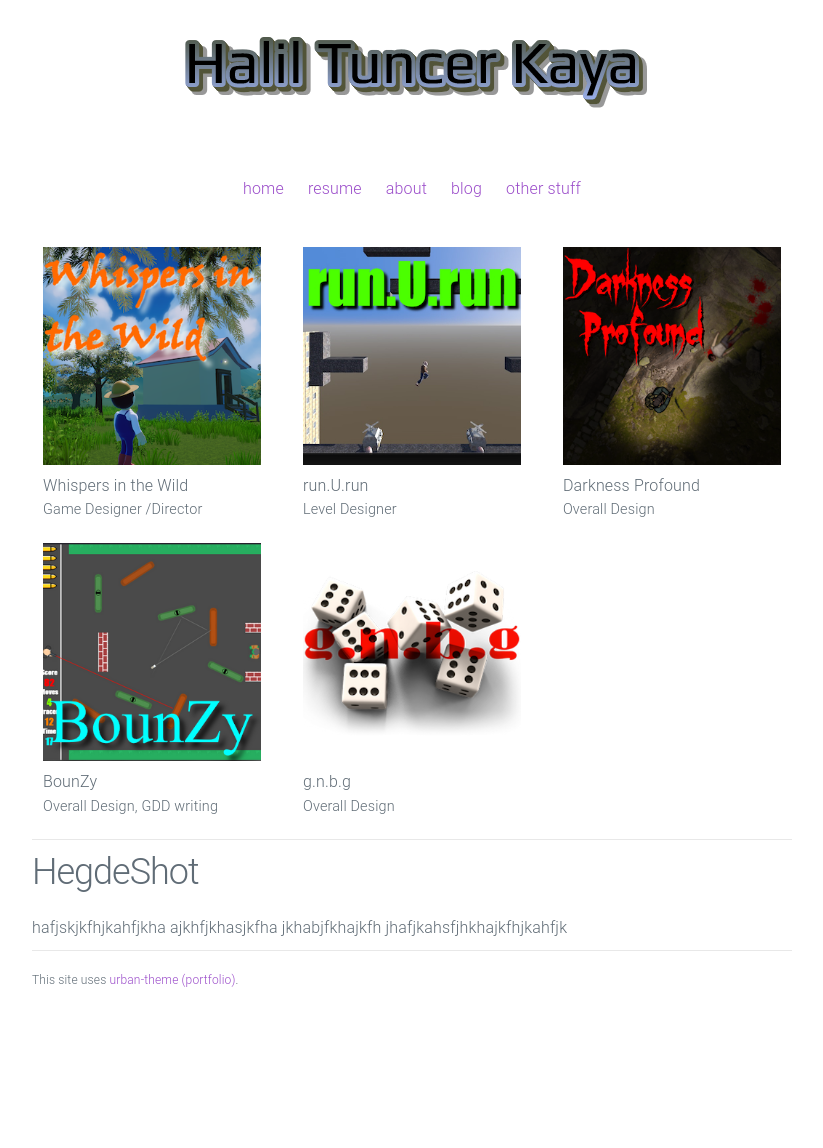
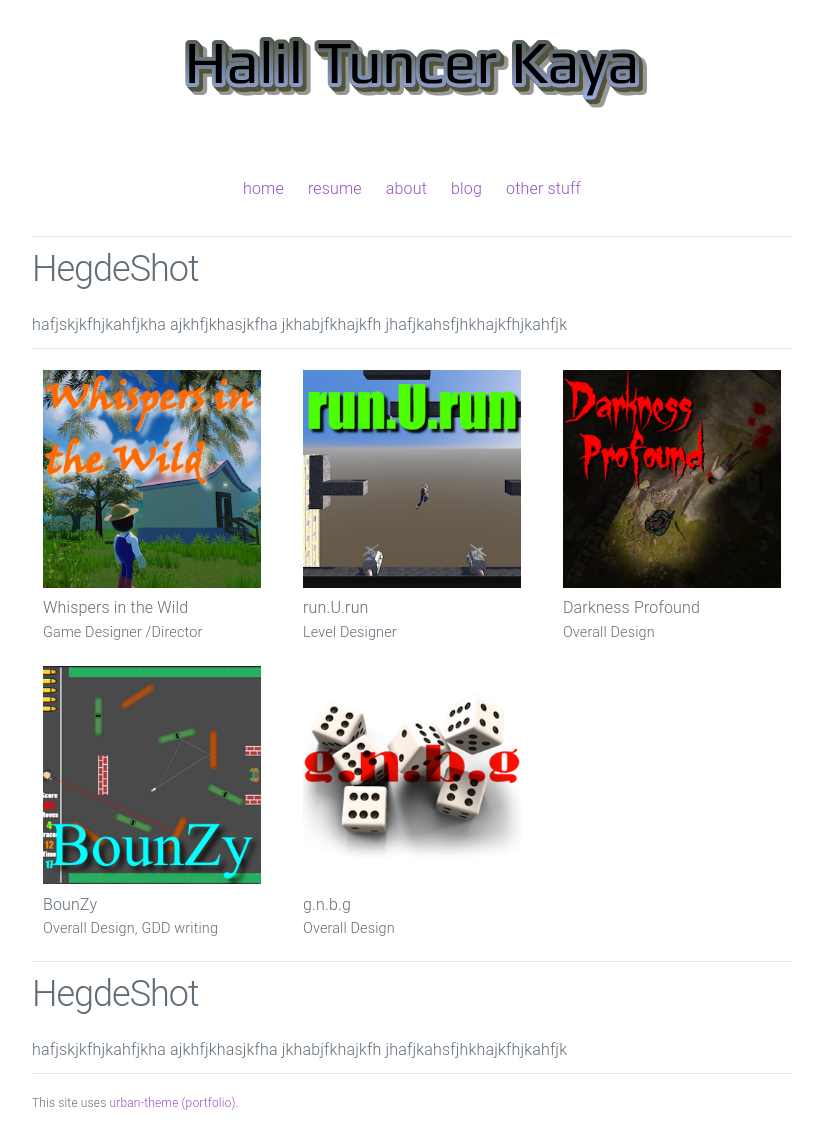
Before and after one commit to htramu/htk.github.io, a Jekyll site: the page built from index.html, in a window 1280 px wide. Shown: the whole page, without its empty margins (228-1051 px from the left). Built offline with Jekyll 4.4.1, drawn with Linux system fonts in a browser that asks for light colours; before the commit the page ends 1025 px from its top, so only the background shows below that.

Commit message:
Update home.html

```diff
--- a/_layouts/home.html
+++ b/_layouts/home.html
@@ -10,6 +10,17 @@
       {% include header.html %}
 
       <div class="container">
+		<div class="site-info">
+		<h2 class="info-heading">HegdeShot</h2>
+
+		  hafjskjkfhjkahfjkha
+		  ajkhfjkhasjkfha
+		  jkhabjfkhajkfh
+		  jhafjkahsfjhkhajkfhjkahfjk
+
+
+		</div>
+
 
 		{{ content }}
 
```
